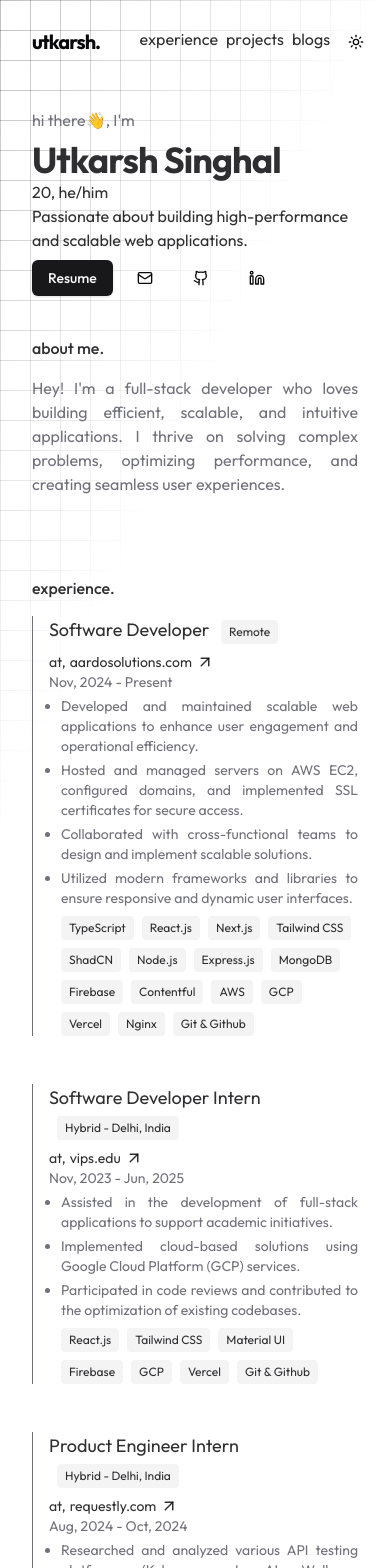
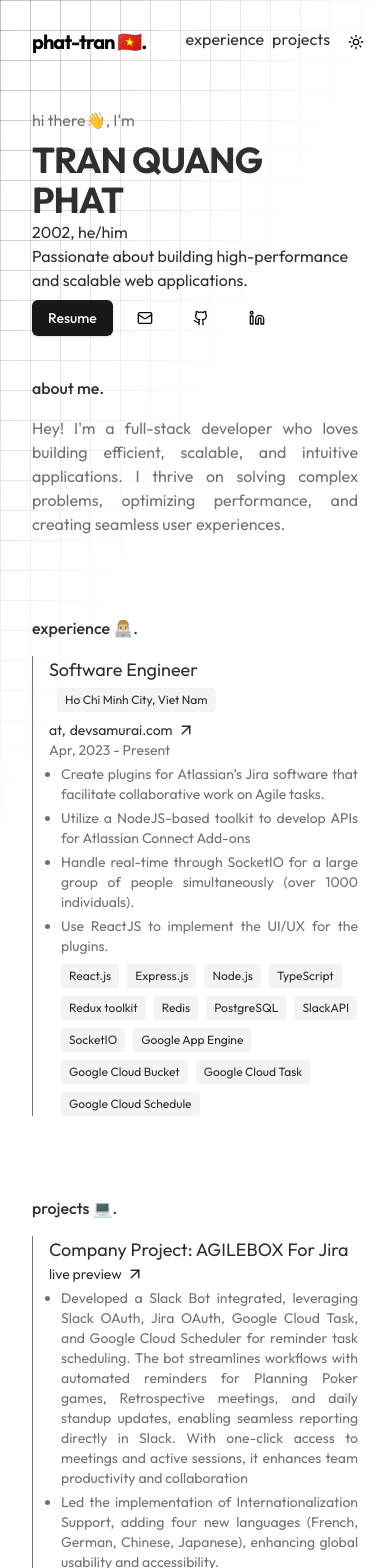
Before and after one commit to phats02/portfolio, a Next.js app: page / in a window 390 px wide. Shown: the top 1568 px of the page. Built offline with nearby package versions, Linux system fonts and the light colour scheme.

Commit message:
[UPDATED]: Update the content to fit with personal information

```diff
--- a/src/app/data.ts
+++ b/src/app/data.ts
@@ -20,270 +20,151 @@ export interface IProjectData {
 
 export const DATA = {
   HEADER: {
-    NAME: "Utkarsh Singhal",
-    AGE: "20",
+    NAME: "TRAN QUANG PHAT",
+    AGE: "2002",
     PRONOUN: "he/him",
     HEADLINE:
       "Passionate about building high-performance and scalable web applications.",
     RESUME:
       "https://drive.google.com/file/d/1piWpArbdbjt4PKF4gZlR0nkD09au_8fE/view",
-    EMAIL: "mailto:singhalutkarsh26@gmail.com",
-    GITHUB: "https://github.com/Utkarsh-Singhal-26",
-    LINKEDIN: "https://www.linkedin.com/in/singhalutkarsh26",
+    EMAIL: "mailto:work.phattran.2002@gmail.com",
+    GITHUB: "https://github.com/phats02",
+    LINKEDIN: "https://www.linkedin.com/in/tq-phat",
   },
 
   ABOUT_ME: {
     INTRO:
       "Hey! I'm a full-stack developer who loves building efficient, scalable, and intuitive applications. I thrive on solving complex problems, optimizing performance, and creating seamless user experiences.",
     EXPERTISE:
-      "My expertise lies in Next.js, TypeScript, Node.js, and Cloud technologies, and I enjoy working across the stack to bring ideas to life.",
-    BLOG: "I would love publishing blogs and sharing insights on web development, best practices, and new technologies.",
+      "My expertise lies in React.js, Next.js, Node.js, TypeScript and Cloud technologies, and I enjoy working across the stack to bring ideas to life.",
   },
 
   EXPERIENCE: {
-    "Aardo Solutions": {
-      WEBSITE: "https://www.aardosolutions.com/",
-      POSITION: "Software Developer",
-      LOCATION: "Remote",
-      DURATION: "Nov, 2024 - Present",
+    "DevSamurai Vietnam": {
+      WEBSITE: "https://devsamurai.com",
+      POSITION: "Software Engineer",
+      LOCATION: "Ho Chi Minh City, Viet Nam",
+      DURATION: "Apr, 2023 - Present",
       DESCRIPTION: [
-        "Developed and maintained scalable web applications to enhance user engagement and operational efficiency.",
-        "Hosted and managed servers on AWS EC2, configured domains, and implemented SSL certificates for secure access.",
-        "Collaborated with cross-functional teams to design and implement scalable solutions.",
-        "Utilized modern frameworks and libraries to ensure responsive and dynamic user interfaces.",
+        "Create plugins for Atlassian’s Jira software that facilitate collaborative work on Agile tasks.",
+        "Utilize a NodeJS-based toolkit to develop APIs for Atlassian Connect Add-ons",
+        "Handle real-time through SocketIO for a large group of people simultaneously (over 1000 individuals).",
+        "Use ReactJS to implement the UI/UX for the plugins.",
       ],
       TECH_STACK: [
+        "React.js",
+        "Express.js",
+        "Node.js",
         "TypeScript",
-        "React.js",
-        "Next.js",
-        "Tailwind CSS",
-        "ShadCN",
-        "Node.js",
-        "Express.js",
-        "MongoDB",
-        "Firebase",
-        "Contentful",
-        "AWS",
-        "GCP",
-        "Vercel",
-        "Nginx",
-        "Git & Github",
-      ],
-    },
-    "Vivekananda Institute of Professional Studies - Technical Campus (VIPS-TC)":
-      {
-        WEBSITE: "https://vips.edu/",
-        POSITION: "Software Developer Intern",
-        LOCATION: "Hybrid - Delhi, India",
-        DURATION: "Nov, 2023 - Jun, 2025",
-        DESCRIPTION: [
-          "Assisted in the development of full-stack applications to support academic initiatives.",
-          "Implemented cloud-based solutions using Google Cloud Platform (GCP) services.",
-          "Participated in code reviews and contributed to the optimization of existing codebases.",
-        ],
-        TECH_STACK: [
-          "React.js",
-          "Tailwind CSS",
-          "Material UI",
-          "Firebase",
-          "GCP",
-          "Vercel",
-          "Git & Github",
-        ],
-      },
-    Requestly: {
-      WEBSITE: "https://requestly.com/",
-      POSITION: "Product Engineer Intern",
-      LOCATION: "Hybrid - Delhi, India",
-      DURATION: "Aug, 2024 - Oct, 2024",
-      DESCRIPTION: [
-        "Researched and analyzed various API testing platforms (Kubesense, LevoAI, Wallarm, Traceable, Safe Security, Keploy) to evaluate features, security, and integration capabilities.",
-        "Worked extensively with AWS services (Lambda, Kinesis, S3, API Gateway, EC2, Route 53) to manage infrastructure, automate processes, and optimize security configurations.",
-        "Built a To-Do Chrome Extension using Chrome Storage API, enabling users to save and manage tasks directly within their browser.",
-      ],
-      TECH_STACK: [
-        "TypeScript",
-        "React.js",
-        "Tailwind CSS",
-        "AWS",
-        "Chrome Extensions",
-        "Git & Github",
+        "Redux toolkit",
+        "Redis",
+        "PostgreSQL",
+        "SlackAPI",
+        "SocketIO",
+        "Google App Engine",
+        "Google Cloud Bucket",
+        "Google Cloud Task",
+        "Google Cloud Schedule",
       ],
     },
   },
 
   PROJECTS: {
-    "VIPS-TC": {
-      LIVE_PREVIEW: "https://vips.edu",
+    "Company Project: AGILEBOX For Jira": {
+      //TODO: Add duration
+      LIVE_PREVIEW: "https://marketplace.atlassian.com/apps/1224759/agile-planning-poker-retrospectives-daily-standup-for-jira",
       DESCRIPTION: [
-        "Contributed to the development and maintenance of the main VIPS-TC website.",
-        "Implemented various front-end features using modern React and Material UI libraries.",
-        "Ensured responsive design and cross-browser compatibility for a seamless user experience.",
-        "Collaborated with the team to enhance website performance and accessibility.",
+        "Developed a Slack Bot integrated, leveraging Slack OAuth, Jira OAuth, Google Cloud Task, and Google Cloud Scheduler for reminder task scheduling. The bot streamlines workflows with automated reminders for Planning Poker games, Retrospective meetings, and daily standup updates, enabling seamless reporting directly in Slack. With one-click access to meetings and active sessions, it enhances team productivity and collaboration",
+        "Led the implementation of Internationalization Support, adding four new languages (French, German, Chinese, Japanese), enhancing global usability and accessibility.",
+        "Implemented a feature allowing users to upload images and utilized Google Cloud Bucket for image storage and management.",
+        "Initialized and applied Redis for socket cache data management.",
+        "Initiated and set up Redis Pub/Sub mechanism as a middle adapter between GCP server socket backend instances, supporting horizontal scaling."
       ],
       TECH_STACK: [
         "React.js",
-        "Material UI",
-        "Axios",
-        "Firebase",
-        "Styled Components",
-        "Razorpay",
-        "XLSX",
+        "Express.js",
+        "Node.js",
+        "TypeScript",
+        "Redux toolkit",
+        "Redis",
+        "PostgreSQL",
+        "SlackAPI",
+        "SocketIO",
+        "Google App Engine",
+        "Google Cloud Bucket",
+        "Google Cloud Task",
+        "Google Cloud Schedule",
       ],
       IMAGE: VIPSImage,
       HIDDEN: false,
     },
-    "Digital Library, VIPS-TC": {
-      LIVE_PREVIEW: "https://btech.library.vips.edu/",
+    "Team Project: CodeForKids": {
+      // LIVE_PREVIEW: "https://btech.library.vips.edu/",
       DESCRIPTION: [
-        "Developed and launched a functional library website for a technical institution.",
-        "Implemented user-friendly interface to improve accessibility of library resources.",
-        "Designed responsive layout ensuring compatibility across desktop and mobile devices",
+        "This project is a beginner-focused coding education platform with an intuitive interface and social login integration for effortless user access. It provides concise lessons, interactive coding exercises, and practical projects, enriched with gamified features and progress tracking to create an engaging learning environment. Extensive testing ensures the platform's reliability and performance, offering a dynamic and accessible experience",
+        "Built with Next.js, the front-end delivers a responsive and dynamic user interface optimized for seamless interaction. Social login integration via Firebase ensures secure and streamlined authentication. Server-side rendering enhances performance and supports strong SEO, making the platform both fast and discoverable.",
+        "The backend, developed using NestJS, incorporates CQRS and Event Sourcing within a Domain-Driven Design framework to handle intricate business logic effectively. This structure promotes scalability and maintainability. Jest was used for thorough unit and integration testing, ensuring consistent reliability and robust performance.",
+        "PostgreSQL powers the platform’s data management, providing scalability and efficiency. A carefully crafted relational database schema supports user data, lesson progress, and content management. Optimized queries and schema design maintain data integrity and deliver high performance."
       ],
-      TECH_STACK: ["React.js", "Tailwind CSS", "Firebase"],
+      TECH_STACK: ["CQRS", "Event Sourcing", "Domain-Driven Design", "Next.js", "Firebase", "NestJS", "PostgreSQL", "Jest"],
       IMAGE: LibraryImage,
       HIDDEN: false,
     },
-    "Skygaze India": {
-      LIVE_PREVIEW: "https://www.skygazeindia.com/",
+    "Personal Project: GradeHub Web service": {
+      LIVE_PREVIEW: "https://www.youtube.com/watch?v=9iBB_KpHF8I",
       DESCRIPTION: [
-        "Integrated the Razorpay payment gateway to enable secure and seamless transactions",
-        "Built a high-performance UI using Next.js and TypeScript, optimizing user experience and system efficiency.",
+        "Developed a web application for managing classes, grades, and user roles with real-time notifications and multi-role authentication.",
+        "The front-end was developed using React to create a dynamic and responsive user interface, prioritizing seamless user interaction. The UI/UX design emphasized accessibility and an intuitive experience for all users. Social login functionalities for Google and Facebook were integrated, alongside role-based access controls to ensure secure and tailored user experiences.",
+        "The backend features robust class and grade management systems, enabling efficient bulk uploads and exports through CSV/Excel formats. APIs were crafted using Express.js to facilitate smooth communication between the front-end and backend. Authentication and authorization were implemented with popular libraries, supporting email verification, password reset, and role-based permissions, while Socket.IO was utilized for real-time notifications and communication.",
+        "MongoDB was employed to efficiently manage class, user, and grade data, ensuring scalability and performance. The database supports streamlined import and export functionalities for student and grade data via CSV/Excel formats, enabling easy data handling and integration."
       ],
       TECH_STACK: [
         "React.js",
-        "Next.js",
+        "Express.js",
         "TypeScript",
         "Tailwind CSS",
-        "Razorpay",
+        "MongoDB",
         "Firebase",
-        "GCP",
       ],
-      IMAGE: SkygazeImage,
-      HIDDEN: false,
-    },
-    "AirWatch PWA": {
-      LIVE_PREVIEW: "https://airwatch-pwa-app.vercel.app/",
-      GITHUB: "https://github.com/Utkarsh-Singhal-26/airwatch-pwa-app",
-      DESCRIPTION: [
-        "Built a fully responsive, offline-capable Progressive Web App (PWA) using Next.js 15 to monitor air quality in real-time.",
-        "Integrated Firebase Cloud Messaging for push notifications and AI-powered smart insights using Groq SDK.",
-        "Implemented interactive charts with Recharts and Google Maps for detailed visualizations.",
-        "Designed a beautiful UI using TailwindCSS, ShadCN UI, and Lucide Icons with strong TypeScript typing and scalable architecture.",
-      ],
-      TECH_STACK: [
-        "Next.js",
-        "ShadCN UI",
-        "Tailwind CSS",
-        "TypeScript",
-        "Firebase",
-        "Recharts",
-        "Google Maps API",
-        "Groq SDK",
-        "PWA",
-      ],
-      IMAGE: AirwatchImage,
-      HIDDEN: false,
-    },
-    "ToDo Extension with Chrome Storage API": {
-      LIVE_PREVIEW: "https://todo-extension-webapp.vercel.app/",
-      GITHUB: "https://github.com/Utkarsh-Singhal-26/todo-extension",
-      DESCRIPTION: [
-        "Developed and launched a Chrome extension for task management using Chrome Storage API.",
-        "Implemented user-friendly interface to enhance productivity and task tracking.",
-        "Designed responsive layout ensuring seamless experience across different screen sizes and browsers.",
-        "Integrated message broadcasting for real-time updates and synchronization",
-      ],
-      NOTE: "Note: The extension is not published on the Chrome Web Store.",
-      TECH_STACK: [
-        "TypeScript",
-        "React.js",
-        "Tailwind CSS",
-        "Borwser Extension",
-        "Chrome Storage API",
-        "Message Broadcasting",
-      ],
-      IMAGE: TodoImage,
-      HIDDEN: false,
     },
   },
-
-  BLOGS: {
-    "ORMs & ODMs: Choosing the Right Tool for Your Database Needs": {
-      DATE: "March 24, 2025",
-      TIME: "4",
-      LINK: "https://www.linkedin.com/pulse/orms-odms-choosing-right-tool-your-database-needs-utkarsh-singhal-dnshc/",
-      DESCRIPTION:
-        "Object-Relational Mappers (ORMs) and Object-Document Mappers (ODMs) play a crucial role in modern application development by abstracting database interactions and simplifying data management. Whether you're working with relational databases like PostgreSQL and MySQL or NoSQL databases like MongoDB, selecting the right ORM or ODM can significantly impact performance, scalability, and maintainability.",
-    },
-    "Mastering TypeScript Generics: Building Flexible and Scalable Code": {
-      DATE: "March 8, 2025",
-      TIME: "7",
-      LINK: "https://www.linkedin.com/pulse/mastering-typescript-generics-building-flexible-scalable-singhal-f77bc/",
-      DESCRIPTION:
-        "When building robust and scalable applications in TypeScript, flexibility and reusability are key. One of the most powerful features that helps achieve this is Generics. Generics allow developers to create functions, classes, and interfaces that can work with any data type, ensuring that the code is more flexible, reusable, and easier to maintain.",
-    },
-    "TypeScript and React: Harnessing the Full Power of Types": {
-      DATE: "March 11, 2025",
-      TIME: "6",
-      LINK: "https://www.linkedin.com/pulse/typescript-react-harnessing-full-power-types-utkarsh-singhal-6bxuc/",
-      DESCRIPTION:
-        "React has become the go-to library for building dynamic user interfaces, and TypeScript has emerged as a powerful tool for adding static types to JavaScript applications. While many developers use TypeScript with React, they often only scratch the surface of its capabilities.",
-    },
-    "Understanding Utility Types in TypeScript: Supercharging Your Codebase": {
-      DATE: "March 10, 2025",
-      TIME: "7",
-      LINK: "https://www.linkedin.com/pulse/understanding-utility-types-typescript-supercharging-your-singhal-zdxwc/",
-      DESCRIPTION:
-        "TypeScript is renowned for its ability to enhance JavaScript applications by adding static typing. However, when working with complex types, developers often find themselves repeating type definitions or restructuring types to fit different contexts. This is where Utility Types in TypeScript come to the rescue.",
-    },
-  },
-
   SKILLS: {
-    Languages: ["JavaScript", "TypeScript", "HTML", "CSS", "Node.js"],
+    Languages: ["JavaScript", "TypeScript", "HTML", "CSS", "Node.js", "Python", "Java"],
     Frameworks: [
       "React.js",
       "Next.js",
-      "Vue.js",
-      "Astro",
       "Express.js",
-      "React Native",
-      "Expo",
-      "Electron",
-      "PWA",
+      "Redux toolkit",
+      "Jest",
+      "Tailwind CSS",
+      "VueJS",
+      "Webpack",
+      "Spring",
+      "FastAPI"
     ],
     Libraries: [
-      "React Query",
-      "Tailwind CSS",
-      "ShadCN UI",
+      "MUI",
       "Ant Design",
-      "Styled Components",
-      "Material UI",
+      "SocketIO",
+      "Slack BoltJS",
+      "RTK Query",
+      "JQuery",
     ],
-    "Database & Backend": [
-      "MongoDB",
-      "Redis",
-      "Contentful",
-      "Firebase",
-      "GraphQL",
-      "JWT",
-      "Auth.js",
-      "Clerk",
-    ],
-    "Cloud & Deployment": [
-      "Google Cloud Platform (GCP)",
-      "Amazon Web Services (AWS)",
-      "Vercel",
+    "DevOps": [
+      "Google App Engine",
+      "Google Cloud Bucket",
+      "Google Cloud Task",
+      "Google Cloud Schedule",
+      "Amazon Web Services"
     ],
     "Tools & Platforms": [
       "Git",
+      "Jira",
       "GitHub",
       "Postman",
       "Docker",
-      "Visual Studio Code",
+      "Firebase",
       "Prettier",
-      "Sentry",
     ],
-    "Package Managers & Build Tools": ["NPM", "PNPM", "Yarn", "Bun", "Vite"],
   },
 };
--- a/src/app/layout.tsx
+++ b/src/app/layout.tsx
@@ -1,5 +1,3 @@
-import { Analytics } from "@vercel/analytics/next";
-import { SpeedInsights } from "@vercel/speed-insights/next";
 import type { Metadata } from "next";
 import { ThemeProvider } from "next-themes";
 import { Outfit } from "next/font/google";
@@ -12,47 +10,47 @@ const outfit = Outfit({
 });
 
 export const metadata: Metadata = {
-  title: "Utkarsh Singhal | Software Developer",
+  title: "Phat Tran | Software Developer",
   description:
     "Software developer specializing in Next.js, TypeScript and Node.js.",
-  openGraph: {
-    title: "Utkarsh Singhal | Software Developer",
-    description:
-      "Software developer specializing in Next.js, TypeScript, and Node.js. Experienced in building scalable, high-performance applications.",
-    url: "https://utkarsh-singhal.is-a.dev/",
-    type: "website",
-    images: [
-      {
-        url: "https://utkarsh-singhal.is-a.dev/opengraph-image.png",
-        width: 1200,
-        height: 630,
-        alt: "Utkarsh Singhal | Software Developer",
-      },
-    ],
-  },
-  twitter: {
-    card: "summary_large_image",
-  },
-  authors: [
-    { name: "Utkarsh Singhal", url: "https://utkarsh-singhal.is-a.dev/" },
-  ],
-  keywords: [
-    "Utkarsh Singhal",
-    "Software Developer",
-    "Full-Stack Developer",
-    "React",
-    "Next.js",
-    "TypeScript",
-    "Node.js",
-    "AWS",
-    "GCP",
-    "MongoDB",
-    "Firebase",
-    "Tailwind CSS",
-    "Web Development",
-  ],
-  creator: "Utkarsh Singhal",
-  publisher: "Utkarsh Singhal",
+  // openGraph: {
+  //   title: "Phat Tran | Software Developer",
+  //   description:
+  //     "Software developer specializing in Next.js, TypeScript, and Node.js. Experienced in building scalable, high-performance applications.",
+  //   url: "FILL_LATER", // TODO: Add URL
+  //   type: "website",
+  //   images: [
+  //     {
+  //       url: "https://utkarsh-singhal.is-a.dev/opengraph-image.png",
+  //       width: 1200,
+  //       height: 630,
+  //       alt: "Utkarsh Singhal | Software Developer",
+  //     },
+  //   ],
+  // },
+  // twitter: {
+  //   card: "summary_large_image",
+  // },
+  // authors: [
+  //   { name: "Utkarsh Singhal", url: "https://utkarsh-singhal.is-a.dev/" },
+  // ],
+  // keywords: [
+  //   "Utkarsh Singhal",
+  //   "Software Developer",
+  //   "Full-Stack Developer",
+  //   "React",
+  //   "Next.js",
+  //   "TypeScript",
+  //   "Node.js",
+  //   "AWS",
+  //   "GCP",
+  //   "MongoDB",
+  //   "Firebase",
+  //   "Tailwind CSS",
+  //   "Web Development",
+  // ],
+  // creator: "Utkarsh Singhal",
+  // publisher: "Utkarsh Singhal",
 };
 
 export default function RootLayout({
@@ -73,9 +71,6 @@ export default function RootLayout({
         >
           {children}
         </ThemeProvider>
-
-        <Analytics />
-        <SpeedInsights />
       </body>
     </html>
   );
--- a/src/app/page.tsx
+++ b/src/app/page.tsx
@@ -3,7 +3,6 @@
 import { DATA } from "@/app/data";
 import {
   AboutMe,
-  Blogs,
   Contact,
   Experience,
   Footer,
@@ -36,7 +35,6 @@ export default function Page() {
         <AboutMe data={DATA.ABOUT_ME} />
         <Experience data={DATA.EXPERIENCE} />
         <Projects data={DATA.PROJECTS} />
-        <Blogs data={DATA.BLOGS} />
         <Skills data={DATA.SKILLS} />
         <Contact data={DATA.HEADER} />
         <Footer />
--- a/src/app/sitemap.ts
+++ b/src/app/sitemap.ts
@@ -10,12 +10,6 @@ export default async function sitemap(): Promise<MetadataRoute.Sitemap> {
       changeFrequency: "weekly",
       priority: 1.0,
     },
-    {
-      url: `${baseUrl}/projects`,
-      lastModified: new Date(),
-      changeFrequency: "weekly",
-      priority: 1.0,
-    },
   ];
 
   return [...staticRoute];
--- a/src/components/sections/about-me.tsx
+++ b/src/components/sections/about-me.tsx
@@ -8,8 +8,6 @@ export function AboutMe({ data }: { data: Record<string, string> }) {
           {data.INTRO}{" "}
           <span className="hidden sm:inline">{data.EXPERTISE}</span>
         </span>
-
-        {/* <span>{data.BLOG}</span> */}
       </p>
     </div>
   );
--- a/src/components/sections/experience.tsx
+++ b/src/components/sections/experience.tsx
@@ -17,7 +17,7 @@ export function Experience({
 }) {
   return (
     <div id="experience" className="py-10">
-      <h2 className="font-medium text-primary/90 text-base">experience.</h2>
+      <h2 className="font-medium text-primary/90 text-base">experience 👨🏼‍💻.</h2>
 
       <ul className="flex flex-col gap-12 mt-4 font-normal text-primary/90 text-base">
         {Object.entries(data).map(([key, value]) => (
--- a/src/components/sections/navbar.tsx
+++ b/src/components/sections/navbar.tsx
@@ -33,13 +33,13 @@ export function Navbar() {
         ariaLabel="Navigate to home"
       >
         <Link href={"/"} className="font-bold text-xl tracking-tighter">
-          utkarsh.
+          phat-tran 🇻🇳.
         </Link>
       </MovingElement>
 
       <nav className="flex items-center gap-2">
         <ul className="flex items-center gap-2 sm:gap-0">
-          {["experience", "projects", "blogs"].map((link, index) => (
+          {["experience", "projects"].map((link, index) => (
             <li key={index}>
               <AnimatedText href={`/#${link}`}>{link}</AnimatedText>
             </li>
--- a/src/components/sections/projects.tsx
+++ b/src/components/sections/projects.tsx
@@ -12,7 +12,7 @@ interface IProjectData {
 export function Projects({ data }: { data: Record<string, IProjectData> }) {
   return (
     <div id="projects" className="py-10">
-      <h2 className="font-medium text-primary/90 text-base">projects.</h2>
+      <h2 className="font-medium text-primary/90 text-base">projects 💻.</h2>
 
       <ul className="flex flex-col gap-12 mt-4 font-normal text-primary/90 text-base">
         {Object.entries(data)
@@ -67,15 +67,6 @@ export function Projects({ data }: { data: Record<string, IProjectData> }) {
             </li>
           ))}
       </ul>
-
-      <div className="flex justify-center mt-8">
-        <Link
-          href={"/projects"}
-          className="inline-flex justify-center items-center bg-background hover:bg-accent disabled:opacity-50 shadow-sm px-4 py-2 border border-input rounded-md focus-visible:outline-none focus-visible:ring-1 focus-visible:ring-ring h-9 font-medium text-muted-foreground text-sm whitespace-nowrap transition-colors hover:text-accent-foreground cursor-target disabled:pointer-events-none"
-        >
-          View all projects
-        </Link>
-      </div>
     </div>
   );
 }
--- a/src/components/sections/skills.tsx
+++ b/src/components/sections/skills.tsx
@@ -2,7 +2,7 @@ export function Skills({ data }: { data: Record<string, string[]> }) {
   return (
     <div id="skills" className="py-10">
       <h2 className="font-medium text-primary/90 text-base">
-        technical skills.
+        technical skills 🛠️.
       </h2>
 
       <ul className="flex flex-col gap-2 mt-4 font-normal text-primary/90 text-base">
```
Also changed, not shown: src/app/projects/page.tsx (deleted, +0 -130 lines).
